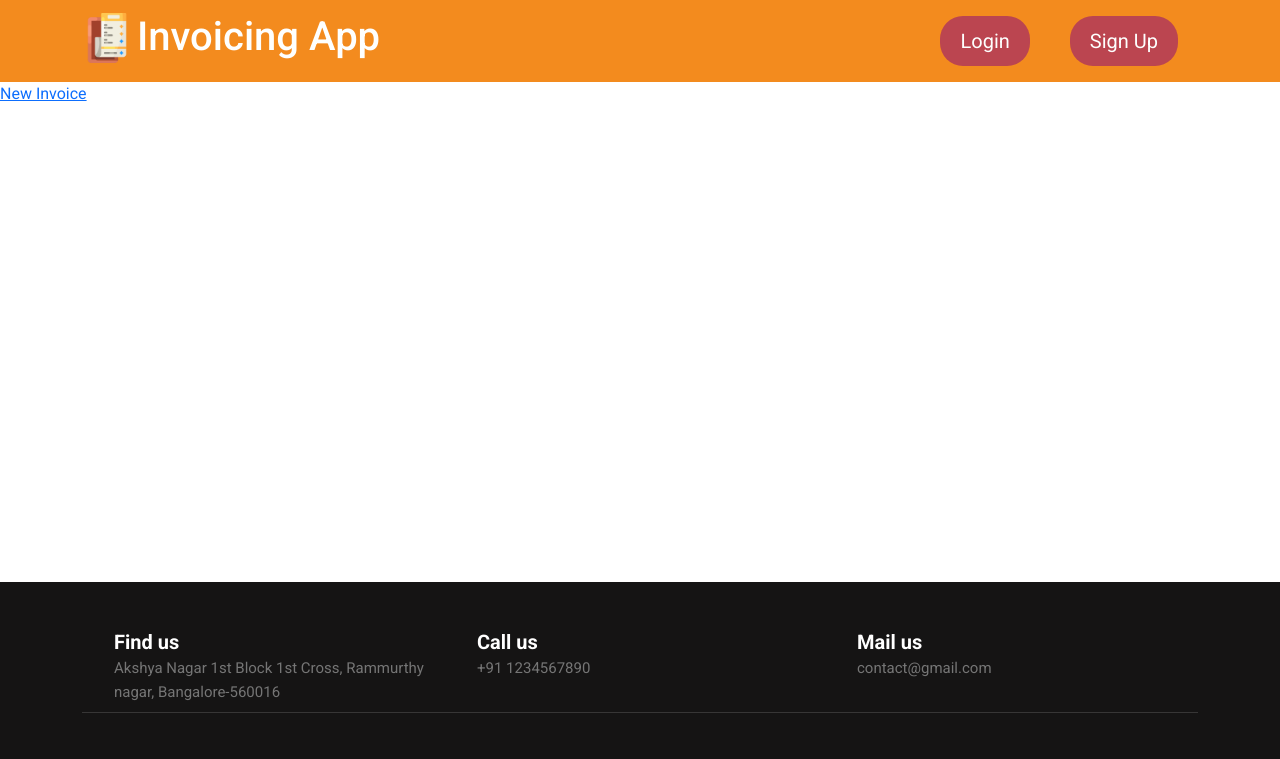
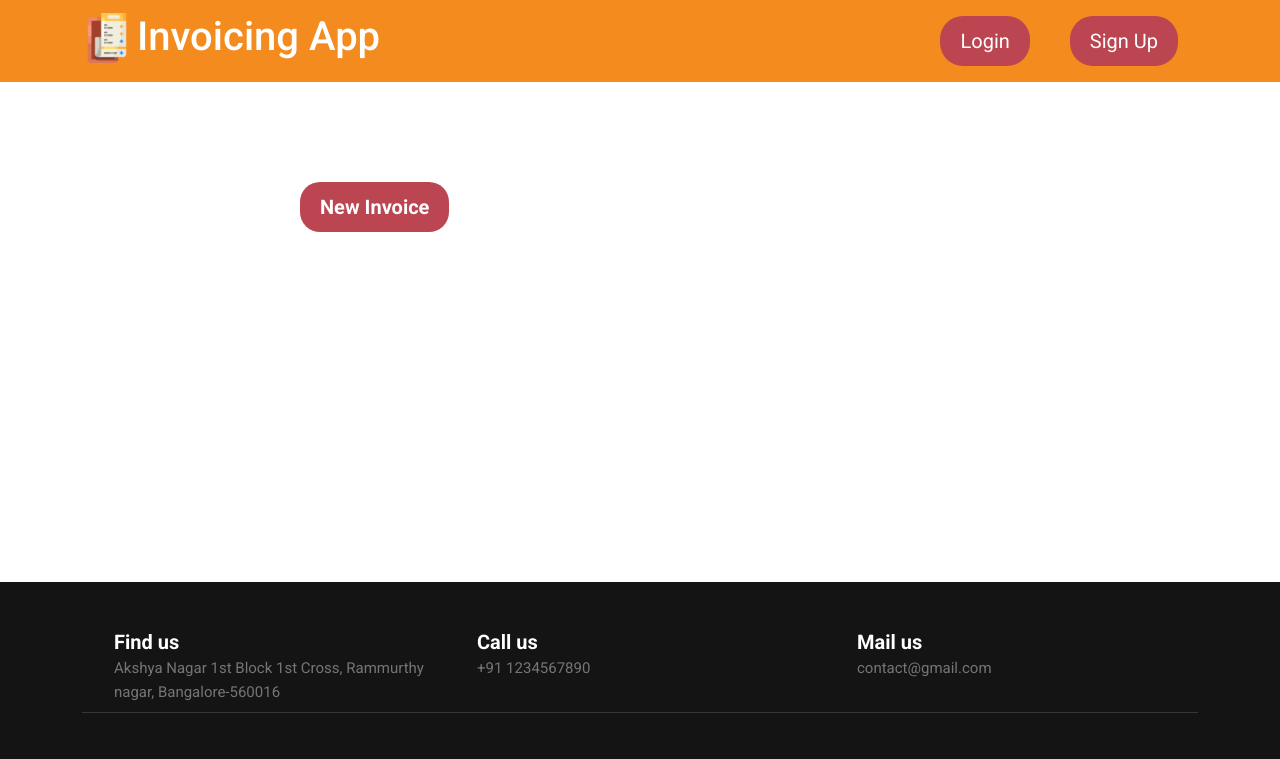
Before and after one commit to kartiksarwan2017/Invoicing_App, a React (Create React App) app: page /home in a window 1280 px wide. Shown: the top 759 px of the page. Built offline with nearby package versions, Linux system fonts and the light colour scheme.

Commit message:
Home Page Updation

```diff
--- a/src/components/Home/Home.jsx
+++ b/src/components/Home/Home.jsx
@@ -7,7 +7,9 @@ const Home = () => {
 
   return (
     <div className='home-container'>
+      <button className="newInvoiceBtn">
       <Link to="/new-invoice">New Invoice</Link>
+      </button>
     </div>
 
   )
--- a/src/components/Home/Home.scss
+++ b/src/components/Home/Home.scss
@@ -1,3 +1,22 @@
 .home-container {
     height: 500px;
+
+
+    .newInvoiceBtn{
+        padding: 10px 20px;
+        border-radius: 20px;
+        border: none;
+        outline: none;
+        background-color: #bb4550;
+        position: relative;
+        left: 300px;
+        top: 100px;
+
+        a{
+            text-decoration: none;
+            font-size: 20px;
+            color: #fefffe;
+            font-weight: bold;
+        }
+    }
 }
```
